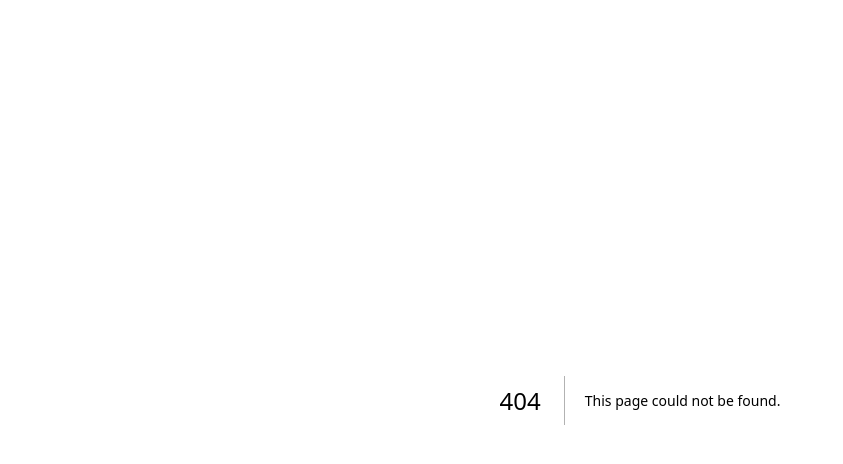
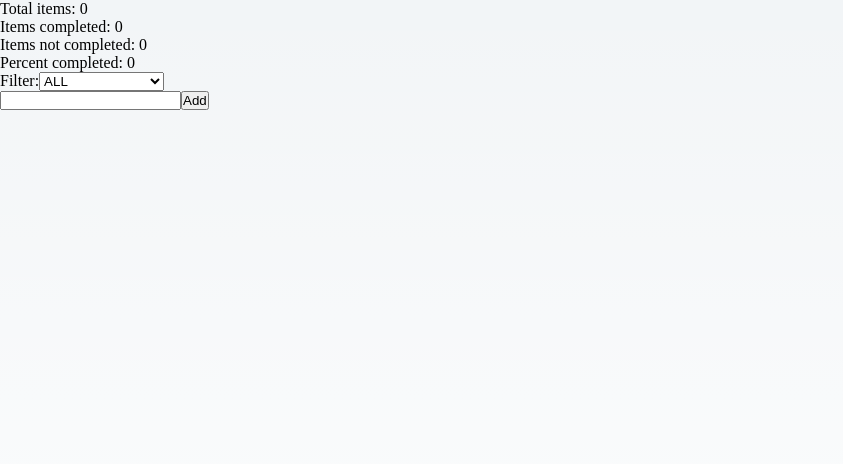
Before and after one commit to Dankimhaejun/nextjs-tutorials, a Next.js app: page /todo in a window 1280 px wide. Before the commit this address had no page. Shown: the top 464 px of the page, without its empty margins (0-843 px from the left). Built offline with nearby package versions, Linux system fonts and the light colour scheme.

Commit message:
add: Add Todo tutorial by recoil

```diff
--- /dev/null
+++ b/src/components/todo/Filters.tsx
@@ -0,0 +1,24 @@
+import {todoListFilterState} from '@/states/todo';
+import {NextPage} from 'next';
+import {useRecoilState} from 'recoil';
+
+const TodoFilters: NextPage = () => {
+  const [filter, setFilter] = useRecoilState(todoListFilterState);
+
+  const updateFilter = (e: React.ChangeEvent<HTMLSelectElement>) => {
+    setFilter(e.target.value);
+  };
+
+  return (
+    <>
+      Filter:
+      <select value={filter} onChange={updateFilter}>
+        <option value="ALL">ALL</option>
+        <option value="COMPLETED">COMPLETED</option>
+        <option value="UNCOMPLETED">UNCOMPLETED</option>
+      </select>
+    </>
+  );
+};
+
+export default TodoFilters;
--- /dev/null
+++ b/src/components/todo/Item.tsx
@@ -0,0 +1,45 @@
+import {Todo, todoListState} from '@/states/todo';
+import {NextPage} from 'next';
+import {useRecoilState} from 'recoil';
+
+interface TodoItemProps {
+  item: Todo;
+}
+
+const replaceItemAtIndex = (arr: Todo[], index: number, newValue: Todo) => {
+  return [...arr.slice(0, index), newValue, ...arr.slice(index + 1)];
+};
+
+const removeItemAtIndex = (arr: Todo[], index: number) => {
+  return [...arr.slice(0, index), ...arr.slice(index + 1)];
+};
+
+const TodoItem: NextPage<TodoItemProps> = ({item}: TodoItemProps) => {
+  const [todoList, setTodoList] = useRecoilState(todoListState);
+  const index = todoList.findIndex((listItem) => listItem === item);
+
+  const editItemText = (e: React.ChangeEvent<HTMLInputElement>) => {
+    const newList = replaceItemAtIndex(todoList, index, {...item, text: e.target.value});
+    setTodoList(newList);
+  };
+
+  const toggleItemCompletion = () => {
+    const newList = replaceItemAtIndex(todoList, index, {...item, isComplete: !item.isComplete});
+    setTodoList(newList);
+  };
+
+  const deleteItem = () => {
+    const newList = removeItemAtIndex(todoList, index);
+    setTodoList(newList);
+  };
+
+  return (
+    <div>
+      <input type="text" value={item.text} onChange={editItemText} />
+      <input type="checkbox" checked={item.isComplete} onChange={toggleItemCompletion} />
+      <button onClick={deleteItem}>X</button>
+    </div>
+  );
+};
+
+export default TodoItem;
--- /dev/null
+++ b/src/components/todo/ItemCreator.tsx
@@ -0,0 +1,36 @@
+import {todoListState} from '@/states/todo';
+import {NextPage} from 'next';
+import {useState} from 'react';
+import {useSetRecoilState} from 'recoil';
+
+let id = 0;
+function getId() {
+  return id++;
+}
+
+const TodoItemCreator: NextPage = () => {
+  const [inputValue, setInputValue] = useState('');
+  const setTodoList = useSetRecoilState(todoListState);
+
+  const addItem = () => {
+    setTodoList((oldTodoList) => [
+      ...oldTodoList,
+      {id: getId(), text: inputValue, isComplete: false},
+    ]);
+
+    setInputValue('');
+  };
+
+  const onChange = (e: React.ChangeEvent<HTMLInputElement>) => {
+    setInputValue(e.target.value);
+  };
+
+  return (
+    <div>
+      <input type="text" value={inputValue} onChange={onChange} />
+      <button onClick={addItem}>Add</button>
+    </div>
+  );
+};
+
+export default TodoItemCreator;
--- /dev/null
+++ b/src/components/todo/Stats.tsx
@@ -0,0 +1,18 @@
+import {todoListStatsState} from '@/states/todo';
+import {NextPage} from 'next';
+import {useRecoilValue} from 'recoil';
+
+const TodoStats: NextPage = () => {
+  const {totalNum, totalCompletedNum, totalUncompletedNum, percentCompleted} =
+    useRecoilValue(todoListStatsState);
+
+  return (
+    <ul>
+      <li>Total items: {totalNum}</li>
+      <li>Items completed: {totalCompletedNum}</li>
+      <li>Items not completed: {totalUncompletedNum}</li>
+      <li>Percent completed: {percentCompleted}</li>
+    </ul>
+  );
+};
+export default TodoStats;
--- /dev/null
+++ b/src/components/todo/index.tsx
@@ -0,0 +1,22 @@
+import {filteredTodoListState} from '@/states/todo';
+import {useRecoilValue} from 'recoil';
+import TodoItemCreator from './ItemCreator';
+import TodoItem from './Item';
+import TodoStats from './Stats';
+import TodoFilters from './Filters';
+
+export default function Todo() {
+  const todoList = useRecoilValue(filteredTodoListState);
+
+  return (
+    <>
+      <TodoStats />
+      <TodoFilters />
+      <TodoItemCreator />
+
+      {todoList.map((todoItem) => (
+        <TodoItem key={todoItem.id} item={todoItem} />
+      ))}
+    </>
+  );
+}
--- /dev/null
+++ b/src/pages/todo/index.tsx
@@ -0,0 +1,8 @@
+import Todo from '@/components/todo';
+import {NextPage} from 'next';
+
+const Page: NextPage = () => {
+  return <Todo />;
+};
+
+export default Page;
--- /dev/null
+++ b/src/states/todo/index.ts
@@ -0,0 +1,51 @@
+import {atom, selector} from 'recoil';
+
+export interface Todo {
+  id: number;
+  text: string;
+  isComplete: boolean;
+}
+
+export const todoListState = atom<Todo[]>({
+  key: 'todoListState',
+  default: [],
+});
+
+export const todoListFilterState = atom({
+  key: 'todoListFilterState',
+  default: 'ALL',
+});
+
+export const filteredTodoListState = selector({
+  key: 'filteredTodoListState',
+  get: ({get}) => {
+    console.log('todoListFilterState', todoListFilterState);
+    const filter = get(todoListFilterState);
+    const list = get(todoListState);
+    console.log('list', list);
+    console.log('filter', filter);
+    switch (filter) {
+      case 'ALL':
+        return list;
+      case 'COMPLETED':
+        return list.filter((item) => item.isComplete);
+      case 'UNCOMPLETED':
+        return list.filter((item) => !item.isComplete);
+      default:
+        throw new Error('Unknown filter: ' + filter);
+    }
+  },
+});
+
+export const todoListStatsState = selector({
+  key: 'todoListStatsState',
+  get: ({get}) => {
+    const todoList = get(todoListState);
+    const totalNum = todoList.length;
+    const totalCompletedNum = todoList.filter((item) => item.isComplete).length;
+    const totalUncompletedNum = totalNum - totalCompletedNum;
+    const percentCompleted = totalNum === 0 ? 0 : Math.round((totalCompletedNum / totalNum) * 100);
+
+    return {totalNum, totalCompletedNum, totalUncompletedNum, percentCompleted};
+  },
+});
```
